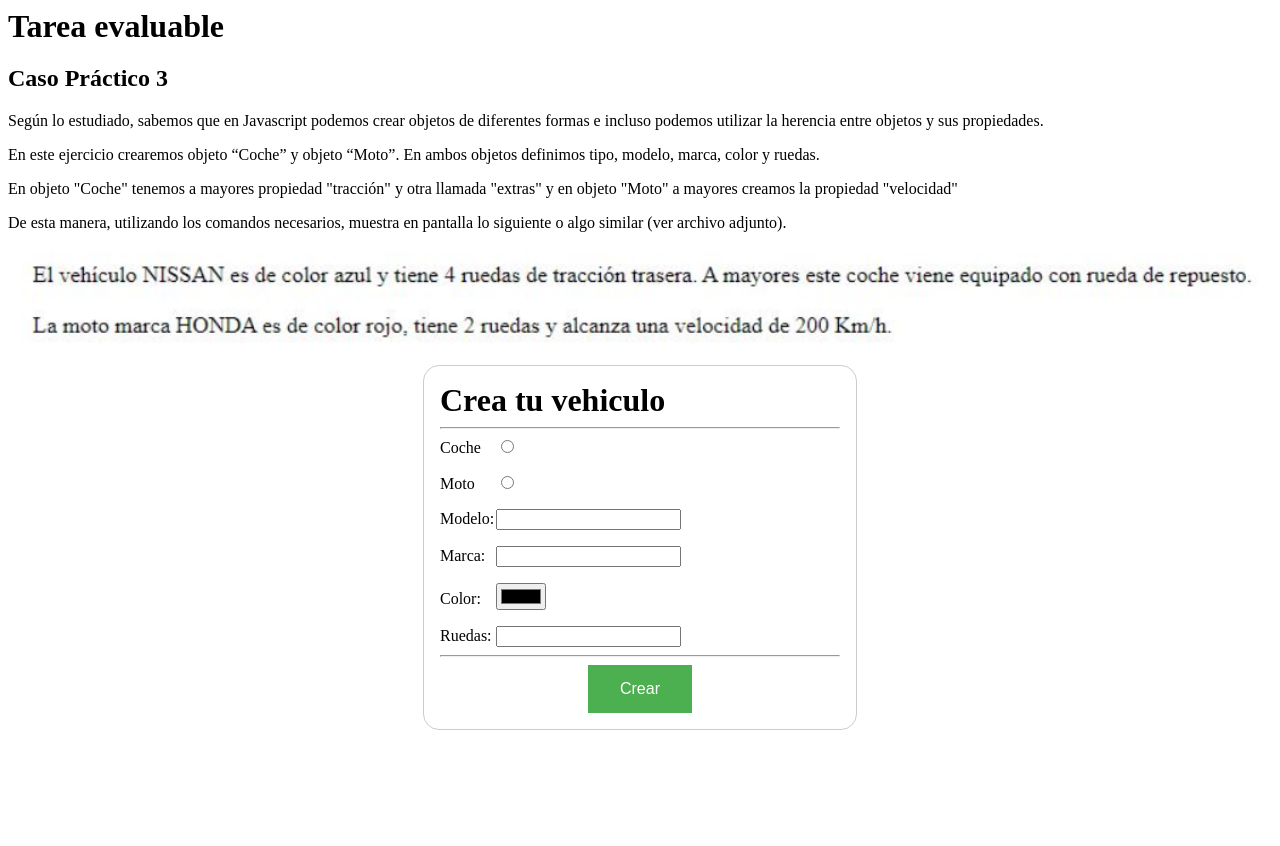
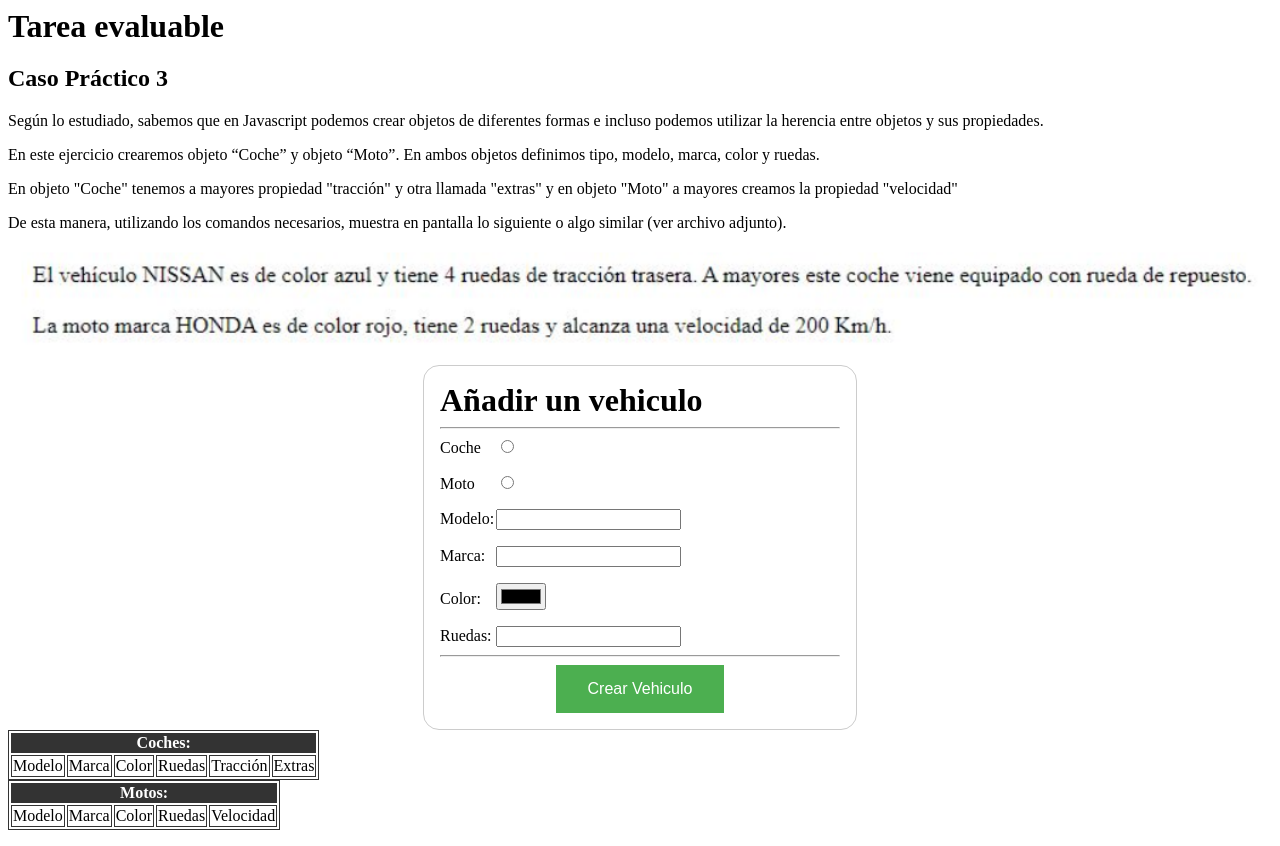
Before and after one commit to carlosadap/IFCT031PO, a plain HTML site: page casoPractico3/index.html in a window 1280 px wide. Before the commit the page ends 800 px from the top, so only its background shows below. Drawn offline with Linux system fonts and the light colour scheme.

Commit message:
Add table and functions casoPtractico3

```diff
--- a/casoPractico3/index.html
+++ b/casoPractico3/index.html
@@ -6,55 +6,8 @@
   <title>Caso Práctico 3</title>
 
   <script src="classes.js"></script>
-  <style>
-    form {
-      margin: 0 auto;
-      width: 400px;
-      padding: 1em;
-      border: 1px solid #CCC;
-      border-radius: 1em;
-    }
-
-    ul {
-      list-style: none;
-      padding: 0;
-      margin: 0;
-    }
-
-    form li + li {
-      margin-top: 1em;
-    }
-
-    label {
-      display: inline-block;
-      width: 3.25em;
-      /* text-align: right; */
-    }
-
-    input:focus {
-      border-color: #000;
-    }
-
-    form div {
-      text-align: center;
-      /* font-size: 10em; */
-    }
-
-    h1 {
-      margin: 0;
-    }
-
-    button {
-      background-color: #4CAF50; /* Green */
-      border: none;
-      color: white;
-      padding: 15px 32px;
-      text-align: center;
-      text-decoration: none;
-      display: inline-block;
-      font-size: 16px;
-    }
-  </style>
+  <link rel="stylesheet" href="style.css">
+  <script src="showVehicule.js"></script>
 </head>
 <body>
   <div>
@@ -82,8 +35,8 @@
     <img src="vehiculos.png" alt="Descripción de la tarea" width="100%">
   </div>
 
-  <form action="">
-    <h1>Crea tu vehiculo</h1>
+  <form>
+    <h1>Añadir un vehiculo</h1>
     <hr>
     <ul>
       <li>
@@ -112,9 +65,49 @@
     </ul>
     <hr>
     <div>
-      <button type="submit">Crear</button>
+      <button type="button" onclick="showVehicule()">Crear Vehiculo</button>
     </div>
   </form>
 
+  <div>
+    <table id="tableCoches">
+      <thead>
+        <tr>
+          <th colspan="6">Coches:</th>
+        </tr>
+        <tr>
+          <td>Modelo</td>
+          <td>Marca</td>
+          <td>Color</td>
+          <td>Ruedas</td>
+          <td>Tracción</td>
+          <td>Extras</td>
+        </tr>
+      </thead>
+      <tbody>
+      </tbody>
+    </table>
+  </div>
+
+  <div>
+    <table id="tableCoches">
+      <thead>
+        <tr>
+          <th colspan="5">Motos:</th>
+        </tr>
+        <tr>
+          <td>Modelo</td>
+          <td>Marca</td>
+          <td>Color</td>
+          <td>Ruedas</td>
+          <td>Velocidad</td>
+        </tr>
+      </thead>
+      <tbody>
+      </tbody>
+    </table>
+  </div>
+
+    <p id="display"></p>
 </body>
 </html>
--- /dev/null
+++ b/casoPractico3/showVehicule.js
@@ -0,0 +1,11 @@
+function showVehicule() {
+  let newPar = document.createElement("p");
+  let content = document.querySelector('input[name="tipo"]:checked').value;
+  let newContent = document.createTextNode(content);
+  newPar.appendChild(newContent);
+  let currentPar = document.querySelector("#display");
+  document.body.insertBefore(newPar, currentPar)
+
+  // let where = document.querySelector("#display");
+  // where.insertAdjacentHTML('afterend', content);
+}
--- /dev/null
+++ b/casoPractico3/style.css
@@ -0,0 +1,59 @@
+form {
+  margin: 0 auto;
+  width: 400px;
+  padding: 1em;
+  border: 1px solid #CCC;
+  border-radius: 1em;
+}
+
+ul {
+  list-style: none;
+  padding: 0;
+  margin: 0;
+}
+
+form li + li {
+  margin-top: 1em;
+}
+
+label {
+  display: inline-block;
+  width: 3.25em;
+  /* text-align: right; */
+}
+
+input:focus {
+  border-color: #000;
+}
+
+form div {
+  text-align: center;
+  /* font-size: 10em; */
+}
+
+h1 {
+  margin: 0;
+}
+
+button {
+  background-color: #4CAF50; /* Green */
+  border: none;
+  color: white;
+  padding: 15px 32px;
+  text-align: center;
+  text-decoration: none;
+  display: inline-block;
+  font-size: 1em;
+  justify-items: center;
+}
+
+table,
+td {
+    border: 1px solid #333;
+}
+
+th,
+tfoot {
+    background-color: #333;
+    color: #fff;
+}
```
